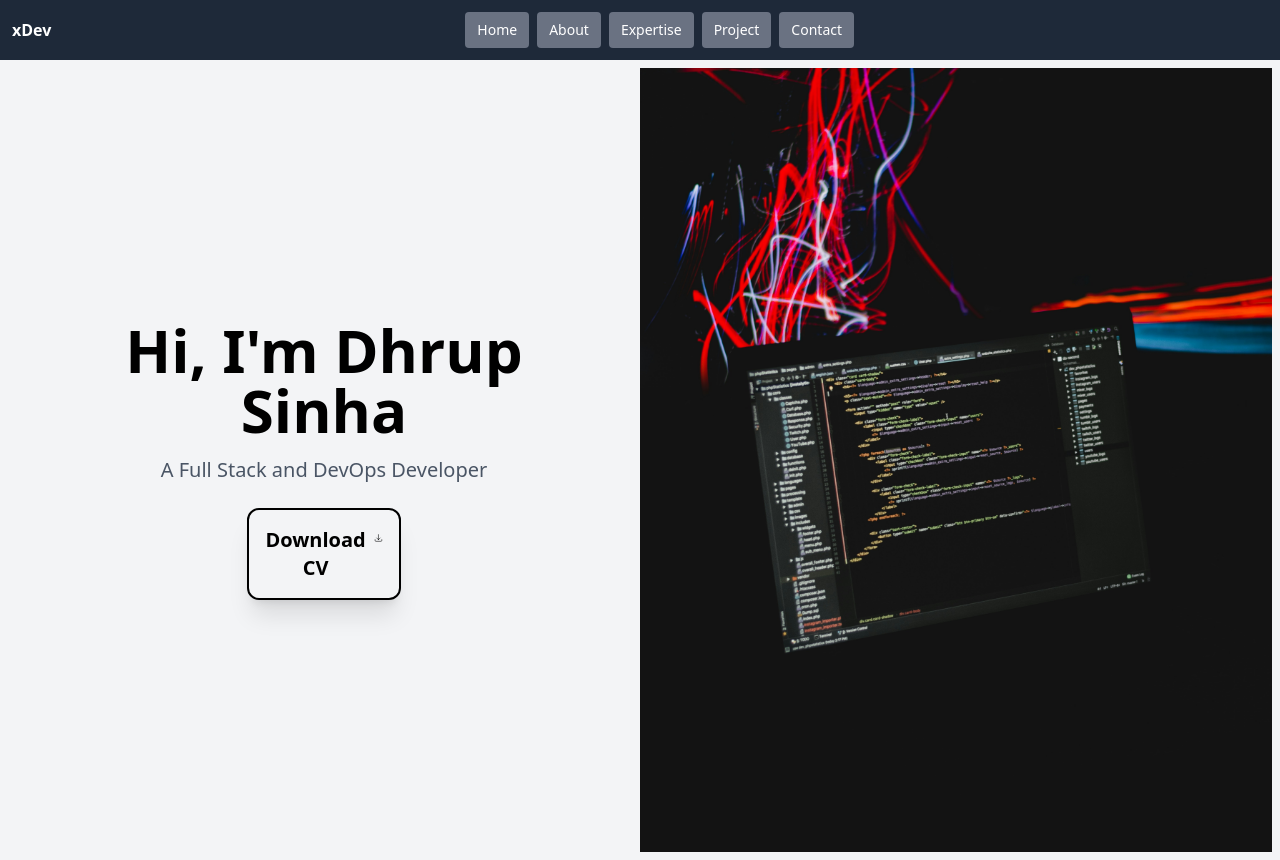
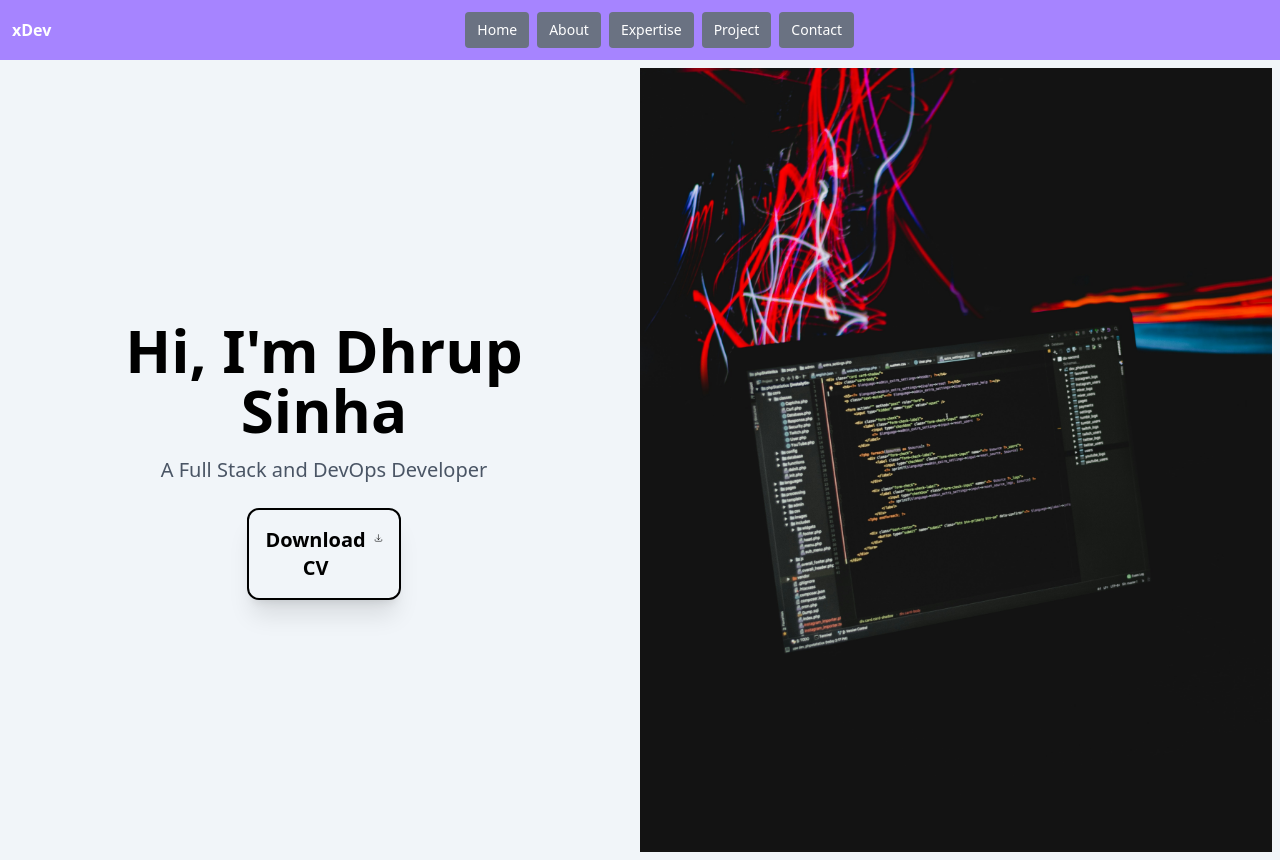
Before and after one commit to luciferdk/Dhrup-Sinha, a Next.js app: page / in a window 1280 px wide. Built offline with nearby package versions, Linux system fonts and the light colour scheme.

Commit message:
random making UI batter

```diff
--- a/component/homepage/homepage.tsx
+++ b/component/homepage/homepage.tsx
@@ -2,7 +2,7 @@ import Image from "next/image";
 
 export default function HomePages() {
   return (
-    <div className="h-screen bg-gray-100 flex flex-col md:flex-row md:items-center md:justify-between p-2">
+    <div className="h-screen bg-slate-100 flex flex-col md:flex-row md:items-center md:justify-between p-2">
       {/* Image (Top on Mobile, Right on Laptop) */}
       <div className="w-full md:w-1/2 h-full flex justify-center items-center order-first md:order-last">
         <Image
--- a/component/navbar/navbar.tsx
+++ b/component/navbar/navbar.tsx
@@ -29,7 +29,7 @@ export default function NavBar() {
   };
 
   return (
-    <nav className="bg-gray-800 p-3">
+    <nav className="bg-violet-400 p-3">
       {/* Main Container */}
       <div className="flex items-center justify-between flex-wrap">
         {/* First Div (Logo) */}
```
